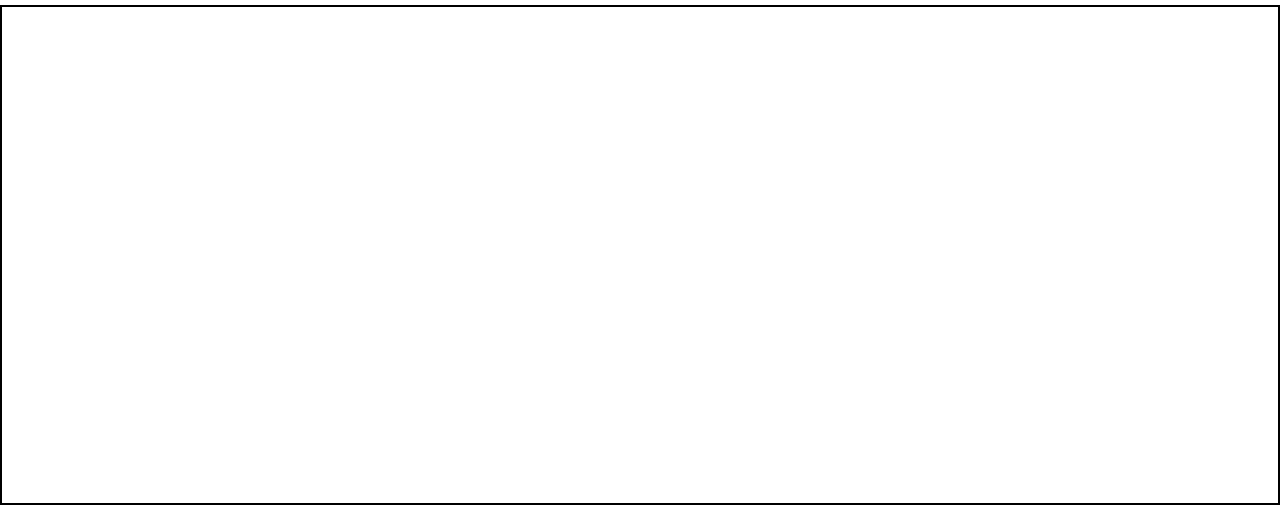
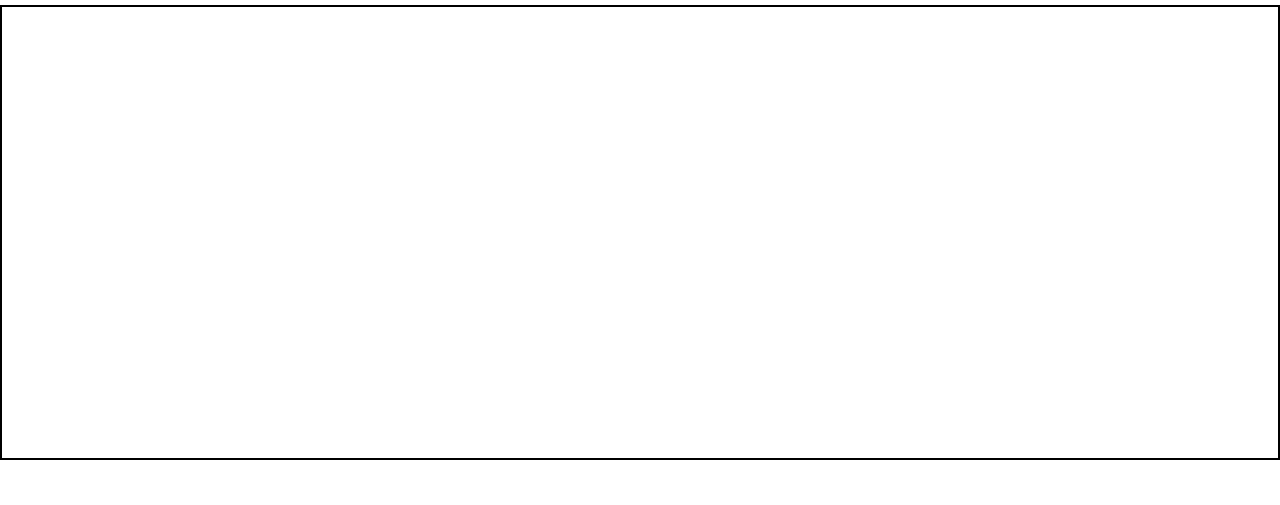
Before and after one commit to michael-mcinerney/webware, a website: page views/index.html in a window 1280 px wide. Shown: the part 452-957 px from the top of the page. After the commit the page ends 915 px from the top, so only its background shows below. Drawn offline with nearby package versions, Linux system fonts and the light colour scheme; files that its build step writes are made by us from their sources; files whose address does not match are found by name.

Commit message:
Update style.css

```diff
--- a/public/style.css
+++ b/public/style.css
@@ -10,6 +10,6 @@
     position:absolute;
     transform:translate(-50%,0px);
     width:100%;
-    height:500px;
+    height:455px;
     border: 2px solid black;
 }
```
